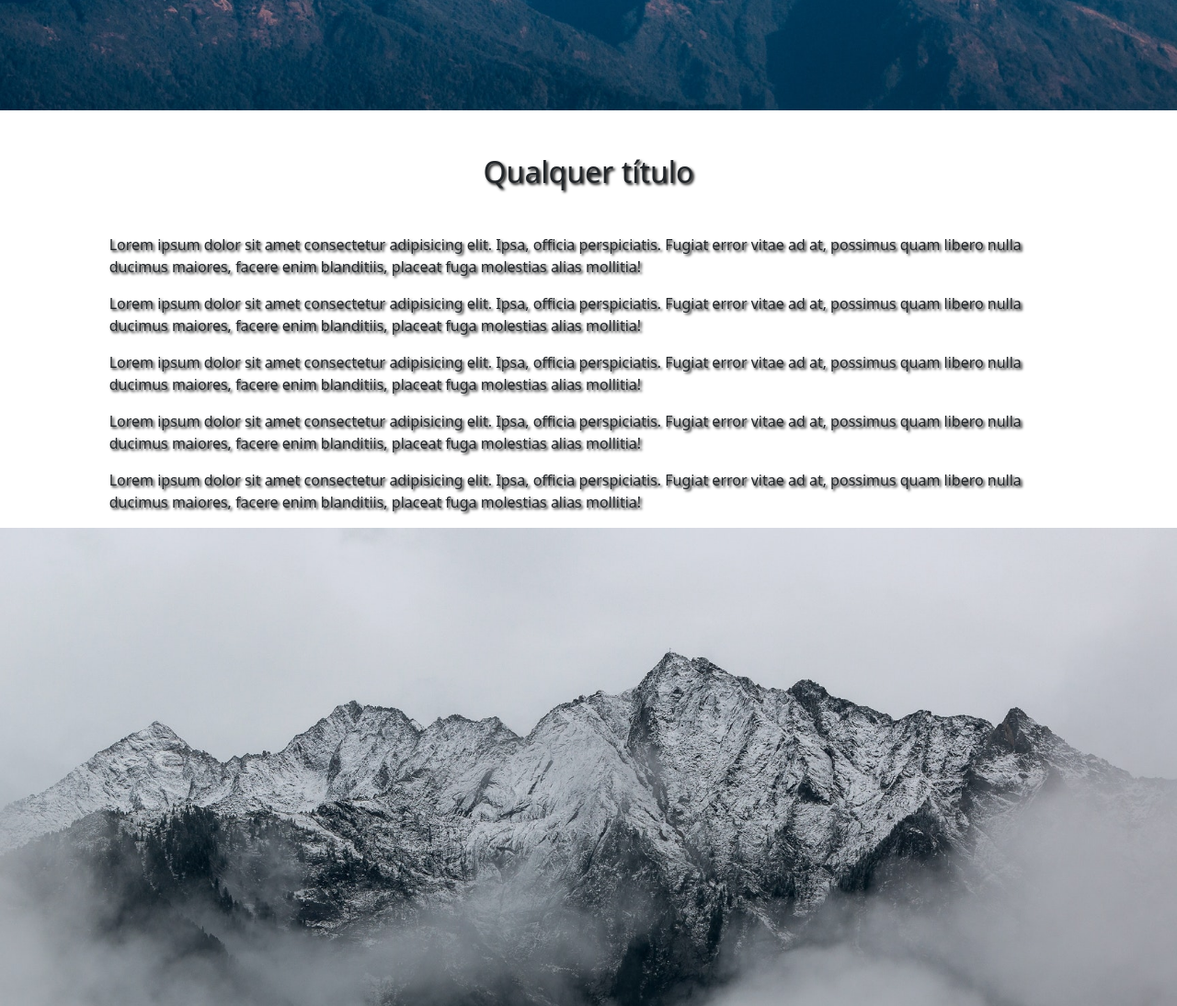
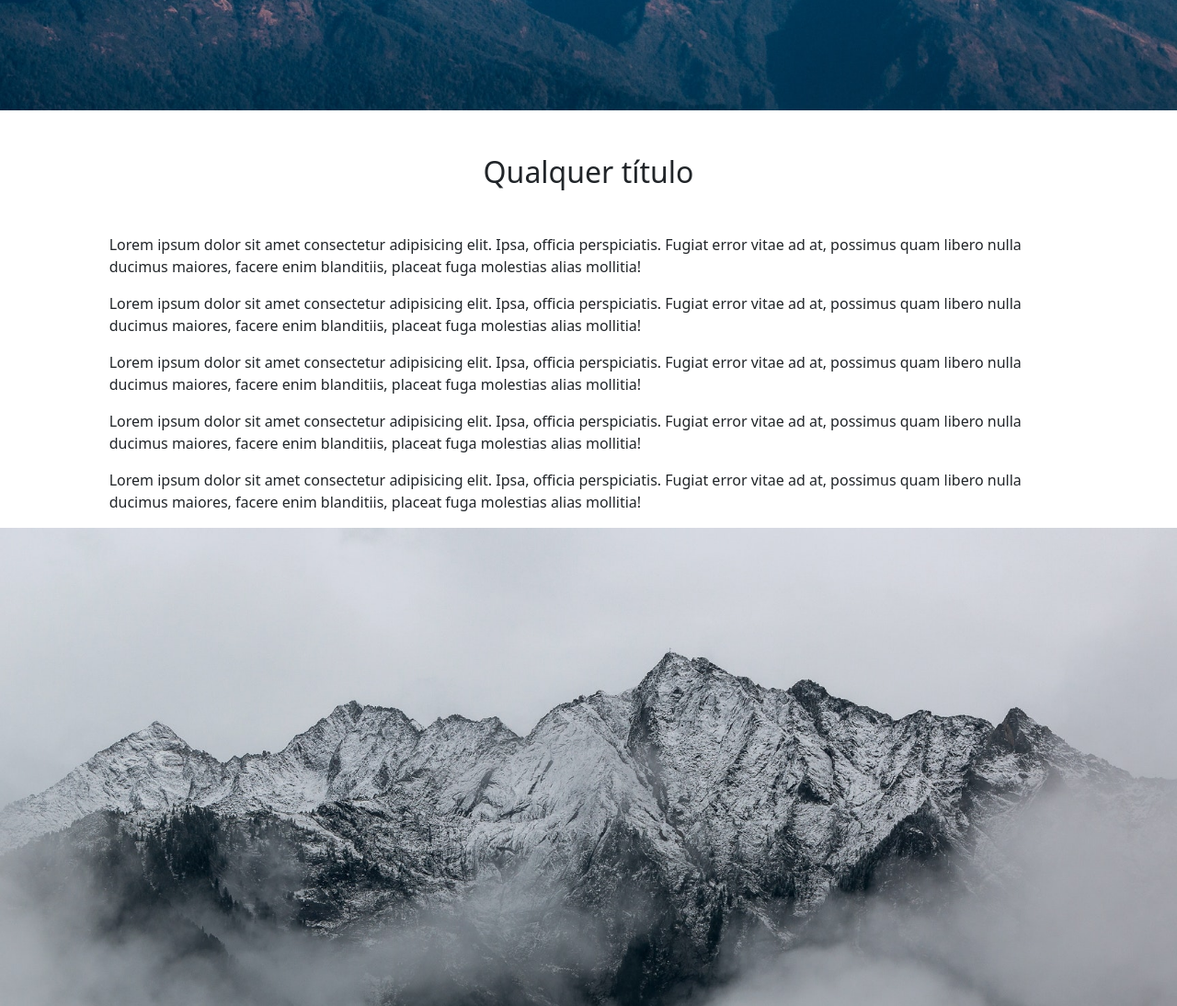
Before and after one commit to M0onFall/OnePage, a plain HTML site: page index.html in a window 1280 px wide. Shown: the part 680-1774 px from the top of the page at 92% size. Drawn offline with Linux system fonts and the light colour scheme.

Commit message:
Finalização

```diff
--- a/css/estilo.css
+++ b/css/estilo.css
@@ -13,9 +13,3 @@ div h2{
   text-align: center;
   margin: 3rem;
 }
-
-
-.texto-css{
- text-shadow: 2px 2px 3px #000000;
-
-}
```
